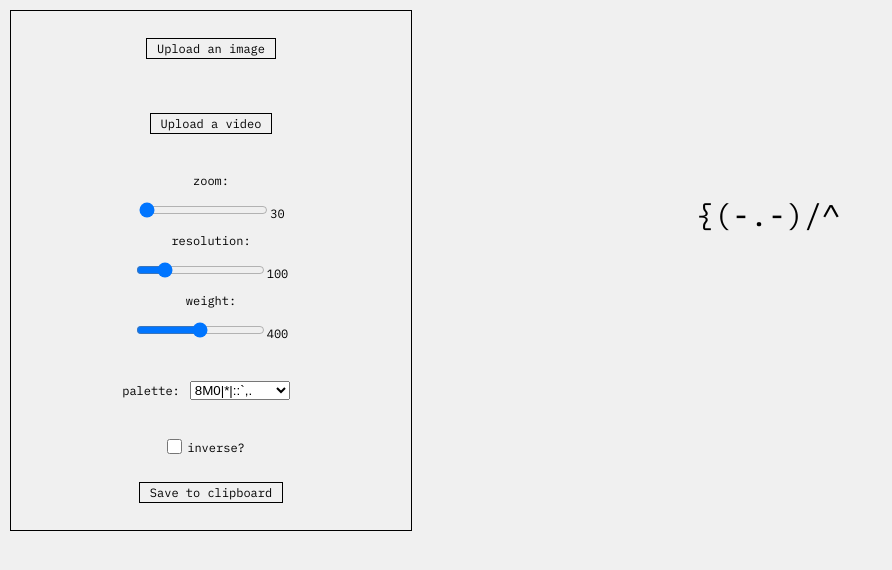
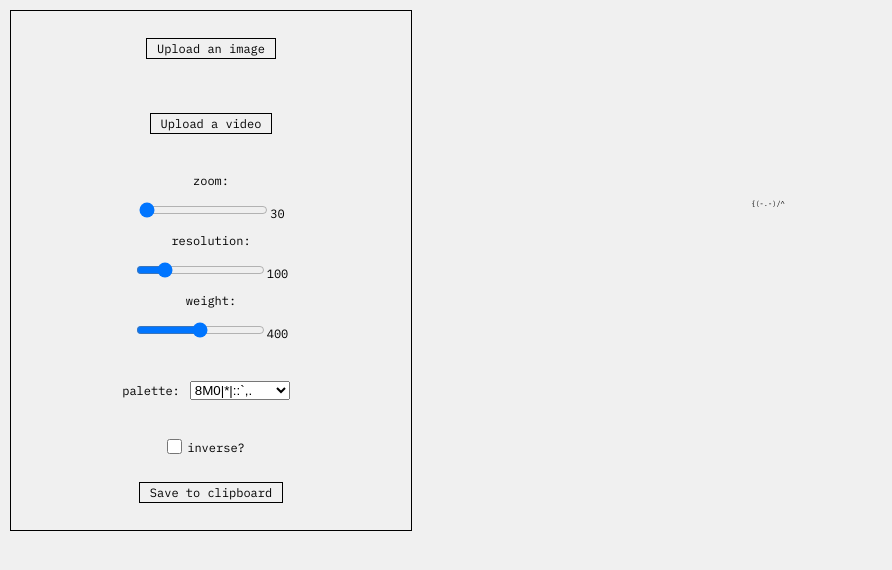
Before and after one commit to rybarczykj/ascii, a React (Create React App) app: page / in a window 1280 px wide. Shown: the top 570 px of the page, without its empty margins (0-892 px from the left). Built offline with nearby package versions, Linux system fonts and the light colour scheme; a web font is replaced by a local one.

Commit message:
combine ascii and videoframes

```diff
--- a/src/App.tsx
+++ b/src/App.tsx
@@ -6,7 +6,7 @@ import { ASCIICHARS } from './PaletteDropdown';
 import { Menu } from './Menu';
 import { processVideoFrames } from './video/process-video';
 import { AsciiVideo } from './video/asciiVideo';
-import { isEmpty } from 'lodash';
+import { isEmpty, set } from 'lodash';
 
 const ARTWIDTH = 700;
 
@@ -27,11 +27,11 @@ const initialState = {
 };
 
 const App: React.FC = () => {
-    const [ascii, setAscii] = React.useState('');
+    const [ascii, setAscii] = React.useState<string | string[]>('');
     const [currentFile, setCurrentFile] = React.useState<File>();
     const [specs, setSpecs] = React.useState<SpecsState>(initialState);
 
-    const [videoFrames, setVideoFrames] = React.useState<string[]>([]);
+    console.log('specs', specs);
 
     const [palette, setPalette] = React.useState<string | string[]>(ASCIICHARS[0]);
 
@@ -70,8 +70,7 @@ const App: React.FC = () => {
             <Menu
                 onFileUpload={(myFile: File) => {
                     setCurrentFile(myFile);
-                    // reset video frames as well
-                    setVideoFrames([]);
+                    setAscii('');
                     debounceOnresolutionChange(
                         myFile,
                         initialState.resolution,
@@ -94,7 +93,7 @@ const App: React.FC = () => {
                         specs.resolution,
                         isColorInverted,
                         (frames) => {
-                            setVideoFrames(frames);
+                            setAscii(frames);
                         },
                     );
                 }}
@@ -102,7 +101,7 @@ const App: React.FC = () => {
                     if (!currentFile) {
                         return;
                     }
-                    if (!isEmpty(videoFrames)) {
+                    if (Array.isArray(ascii)) {
                         const video = document.createElement('video');
                         video.src = URL.createObjectURL(currentFile);
                         processVideoFrames(
@@ -110,7 +109,9 @@ const App: React.FC = () => {
                             palette,
                             resolution,
                             isColorInverted,
-                            setVideoFrames,
+                            (frames) => {
+                                setAscii(frames);
+                            },
                         );
                     } else {
                         debounceOnresolutionChange(
@@ -130,7 +131,7 @@ const App: React.FC = () => {
                     if (!currentFile) {
                         return;
                     }
-                    if (!isEmpty(videoFrames)) {
+                    if (Array.isArray(ascii)) {
                         const video = document.createElement('video');
                         video.src = URL.createObjectURL(currentFile);
                         processVideoFrames(
@@ -138,7 +139,9 @@ const App: React.FC = () => {
                             newPalette,
                             specs.resolution,
                             isColorInverted,
-                            setVideoFrames,
+                            (frames) => {
+                                setAscii(frames);
+                            },
                         );
                     } else {
                         debounceOnresolutionChange(
@@ -164,7 +167,7 @@ const App: React.FC = () => {
                 }}
                 onCopy={() => {
                     navigator.clipboard.writeText(
-                        !isEmpty(videoFrames) ? JSON.stringify(videoFrames) : ascii,
+                        typeof ascii === 'string' ? ascii : JSON.stringify(ascii),
                     );
                 }}
             />
@@ -172,14 +175,16 @@ const App: React.FC = () => {
                 <div
                     className="ascii"
                     style={{
-                        fontSize: `${specs.zoom * specs.fontSize}px`,
+                        fontSize: `${specs.zoom * 7}px`,
                         lineHeight: 1,
                         fontWeight: specs.weight,
                     }}>
                     {ascii !== '' ? (
-                        `${ascii}`
-                    ) : !isEmpty(videoFrames) ? (
-                        <AsciiVideo asciiFrames={videoFrames} />
+                        typeof ascii === 'string' ? (
+                            ascii
+                        ) : (
+                            <AsciiVideo asciiFrames={ascii} />
+                        )
                     ) : (
                         '{(-.-)/^'
                     )}
```
